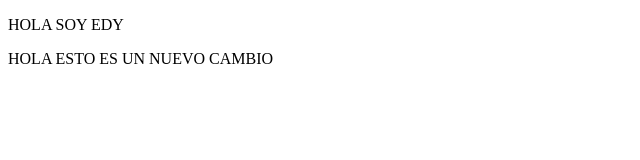
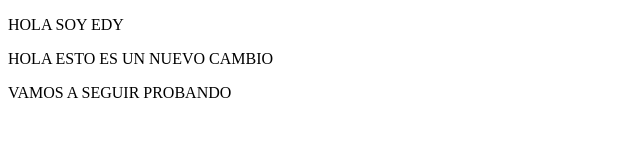
Before and after one commit to heysoyedy/PracticaconGit, a plain HTML site: page index.html in a window 1280 px wide. Shown: the whole page, without its empty margins (0-640 px from the left). Drawn offline with Linux system fonts and the light colour scheme.

Commit message:
Ahora uno nuevo jeje

```diff
--- a/index.html
+++ b/index.html
@@ -9,6 +9,7 @@
     <div>
         <p>HOLA SOY EDY</p>
         <p>HOLA ESTO ES UN NUEVO CAMBIO</p>
+        <p>VAMOS A SEGUIR PROBANDO</p>
     </div>
 
 </body>
```
